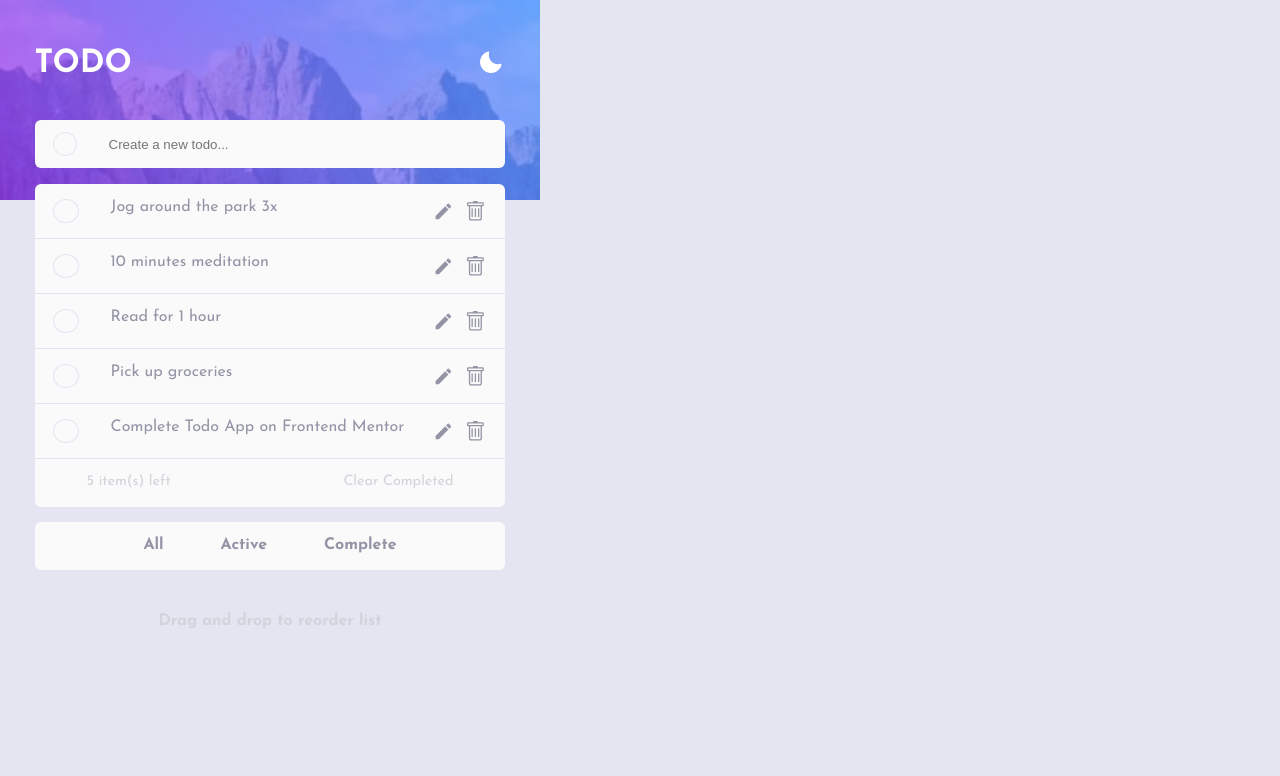
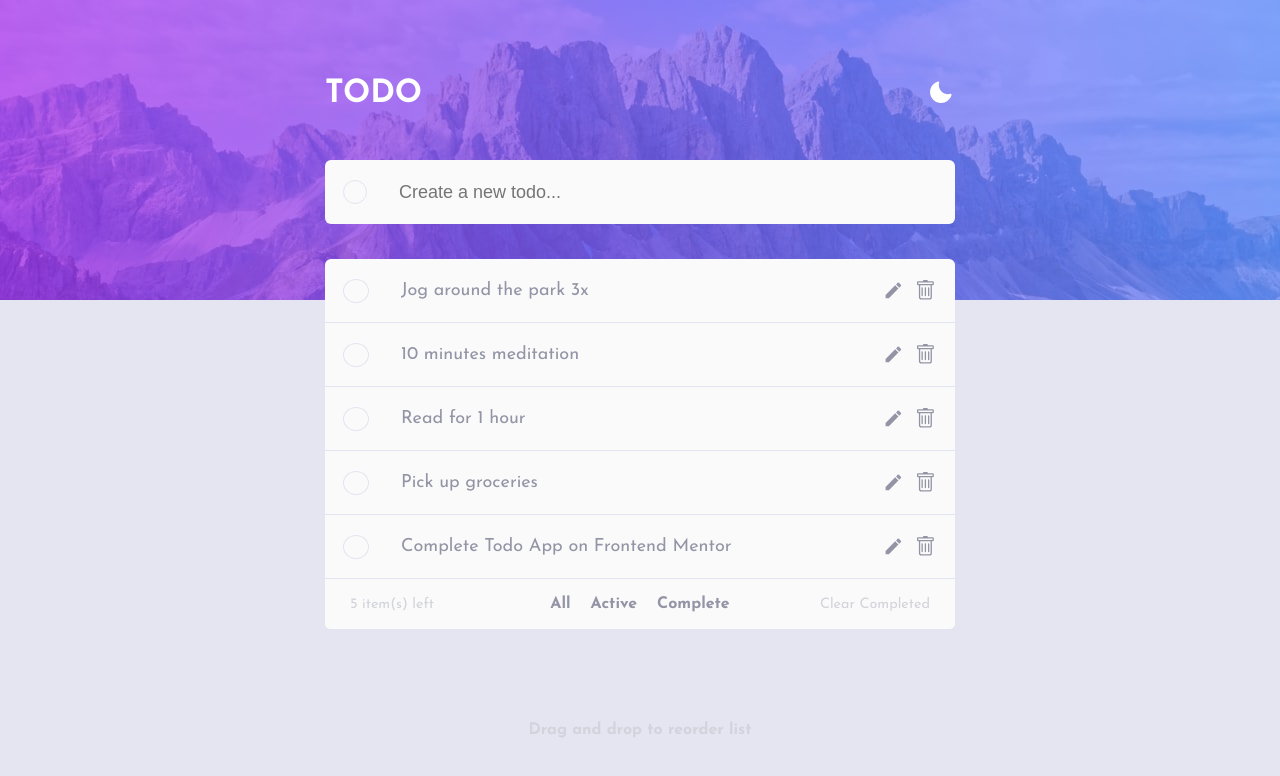
Before and after one commit to ankushdogradev/Todo, a React (Create React App) app: page / in a window 1280 px wide. Shown: the top 776 px of the page. Built offline with nearby package versions, Linux system fonts and the light colour scheme.

Commit message:
Added Media Queries, converted px -> rem

```diff
--- a/src/components/Main/Main.scss
+++ b/src/components/Main/Main.scss
@@ -1,6 +1,4 @@
 @import "../../scss/container/container";
-
-// .grabbing {cursor: -webkit-grabbing; cursor: grabbing;}
 
 body {
   transition: all 1s ease-out;
@@ -10,17 +8,26 @@ body {
 
 .todo {
   width: 100%;
-  min-width: 328px;
-  max-width: 540px;
+  min-width: 20.5rem;
+  max-width: 33.75rem;
+
+  @include breakpoint-up(medium) {
+    min-width: 33.8125rem;
+    max-width: 100rem;
+  }
 }
 
 .bg--img {
   @include theme-aware("background-image", "bg-img-mob");
   background-size: cover;
   background-repeat: no-repeat;
+  height: 12.5rem;
+  width: 100%;
 
-  height: 200px;
-  width: 100%;
+  @include breakpoint-up(medium) {
+    @include theme-aware("background-image", "bg-img-desk");
+    height: 18.75rem;
+  }
 }
 
 .head {
@@ -29,6 +36,9 @@ body {
   padding-top: 3rem;
   h1 {
     color: #fff;
+  }
+  @include breakpoint-up(medium) {
+    padding-top: 4.875rem;
   }
 }
 
@@ -42,25 +52,27 @@ body {
     justify-content: flex-start;
     align-items: center;
 
-    padding: 15px 18px;
-    margin-top: 40px;
-
+    padding: 0.9375rem 1.125rem;
+    margin-top: 2.5rem;
     width: 100%;
-
-    height: 48px;
-    border-radius: 6px;
-
+    height: 3rem;
+    border-radius: 0.375rem;
     @include theme-aware("background", "bg-list");
     @include theme-aware("color", "tc-primary");
     transition: all 1s ease-out;
+
+    @include breakpoint-up(medium) {
+      margin-top: 3.125rem;
+      min-height: 4rem;
+    }
     &.edit {
       background-color: greenyellow;
       color: green;
     }
 
     &--circle {
-      min-width: 24px;
-      height: 24px;
+      min-width: 1.5rem;
+      height: 1.5rem;
       @include theme-aware("border", "brdr");
 
       border-radius: 50%;
@@ -74,6 +86,9 @@ body {
       @include theme-aware("background", "bg-list");
       transition: color 1s ease-out, background 1s ease-out;
 
+      @include breakpoint-up(medium) {
+        font-size: 1.125rem;
+      }
       &.edit {
         background-color: greenyellow;
         color: green;
@@ -87,13 +102,17 @@ body {
   }
 
   &__list {
-    margin-top: 16px;
+    margin-top: 1rem;
+    @include breakpoint-up(medium) {
+      margin-top: 2.1875rem;
+    }
     width: 100%;
 
     @include theme-aware("color", "tc-primary");
 
     li {
       display: flex;
+      align-items: center;
       width: 100%;
       min-height: 48px;
       height: auto;
@@ -103,10 +122,13 @@ body {
       @include theme-aware("border-bottom", "brdr");
       @include theme-aware("background", "bg-list");
       transition: background 1s ease-out, background 1s ease-out;
-
+      @include breakpoint-up(medium) {
+        min-height: 4rem;
+        font-size: 1.125rem;
+      }
       &:first-child {
-        border-top-left-radius: 6px;
-        border-top-right-radius: 6px;
+        border-top-left-radius: 0.375rem;
+        border-top-right-radius: 0.375rem;
       }
 
       p {
@@ -122,8 +144,8 @@ body {
       .check,
       .edit,
       .del {
-        min-width: 24px;
-        height: 24px;
+        min-width: 1.5rem;
+        height: 1.5rem;
         display: flex;
         align-items: center;
         justify-content: center;
@@ -140,8 +162,8 @@ body {
           display: flex;
           align-items: center;
           justify-content: center;
-          min-width: 24px;
-          height: 24px;
+          min-width: 1.5rem;
+          height: 1.5rem;
           border-radius: 50%;
           background: $gradient-blue-to-purple;
           color: #fff;
@@ -174,36 +196,53 @@ body {
     justify-content: center;
     align-items: center;
     width: 100%;
-
+    @include breakpoint-up(large) {
+      margin-top: 0.09375rem;
+    }
     &--side {
       display: flex;
-      justify-content: space-between;
       font-size: 0.9rem;
       width: 100%;
-      height: 48px;
-      padding: 15px 52px;
-      border-bottom-left-radius: 6px;
-      border-bottom-right-radius: 6px;
+      height: 3rem;
+      padding: 0.9375rem 3.25rem;
+      border-bottom-left-radius: 0.375rem;
+      border-bottom-right-radius: 0.375rem;
 
       @include theme-aware("background", "bg-list");
       @include theme-aware("color", "tc-secondary");
       transition: all 1s ease-out;
-
-      p:last-child:hover {
-        color: $accent-color;
-        cursor: pointer;
+      p {
+        z-index: 1;
+        &:last-child:hover {
+          color: $accent-color;
+          cursor: pointer;
+        }
+      }
+      @include breakpoint-down(large) {
+        justify-content: space-between;
+      }
+      @include breakpoint-up(large) {
+        display: flex;
+        align-items: center;
+        justify-content: space-between;
+        font-size: 0.9rem;
+        width: 100%;
+        height: 3rem;
+        padding: 0.9375rem 1.5625rem;
       }
     }
 
     &--center {
       display: flex;
+      align-items: center;
+
       justify-content: space-evenly;
       font-weight: 700;
       width: 100%;
-      height: 48px;
-      padding: 15px 52px;
-      margin-top: 15px;
-      border-radius: 6px;
+      height: 3.125rem;
+      padding: 0.9375rem 3.25rem;
+      margin-top: 0.9375rem;
+      border-radius: 0.375rem;
 
       @include theme-aware("background", "bg-list");
       transition: all 1s ease-out;
@@ -212,6 +251,18 @@ body {
         color: $accent-color;
         cursor: pointer;
       }
+
+      @include breakpoint-up(large) {
+        position: relative;
+        left: 50%;
+        transform: translate(-50%, -100%);
+        justify-content: center;
+        gap: 20px;
+        border-top-left-radius: 0px;
+        border-top-right-radius: 0px;
+
+        margin: 0;
+      }
     }
   }
 
@@ -219,8 +270,8 @@ body {
     display: flex;
     align-items: flex-end;
     justify-content: center;
-    margin-top: 43px;
-    margin-bottom: 69px;
+    margin-top: 2.6875rem;
+    margin-bottom: 4.3125rem;
     font-weight: 700;
     p {
       @include theme-aware("color", "tc-secondary");
--- a/src/scss/base/_global.scss
+++ b/src/scss/base/_global.scss
@@ -27,4 +27,18 @@ body {
 .mar {
   padding-left: 6.4%;
   padding-right: 6.4%;
+  @include breakpoint-up(medium) {
+    padding-left: 21.39%;
+    padding-right: 21.39%;
+  }
+
+  @include breakpoint-up(large) {
+    padding-left: 25.39%;
+    padding-right: 25.39%;
+  }
+
+  @include breakpoint-up(xlarge) {
+    padding-left: 31.39%;
+    padding-right: 31.39%;
+  }
 }
--- a/src/scss/utils/_mixins.scss
+++ b/src/scss/utils/_mixins.scss
@@ -14,3 +14,43 @@
     }
   }
 }
+
+// Media Queries
+
+// 540px, 1024px, 1440px
+$breakpoints-up: (
+  "medium": "33.75em",
+  "large": "64em",
+  "xlarge": "90em",
+);
+
+// 539px, 1023px, 1399px
+$breakpoints-down: (
+  "small": "33.6875em",
+  "medium": "63.9375em",
+  "large": "89.9375em",
+);
+
+@mixin breakpoint-up($size) {
+  @media (min-width: map-get($breakpoints-up,$size)) {
+    @content;
+  }
+}
+
+@mixin breakpoint-down($size) {
+  @media (max-width: map-get($breakpoints-down,$size)) {
+    @content;
+  }
+}
+
+// .hide-for-desktop {
+//   @include breakpoint-down(small) {
+//     background: red;
+//   }
+// }
+
+// .hide-for-mobile {
+//   @include breakpoint-up(medium) {
+//     background: blueviolet;
+//   }
+// }
```
